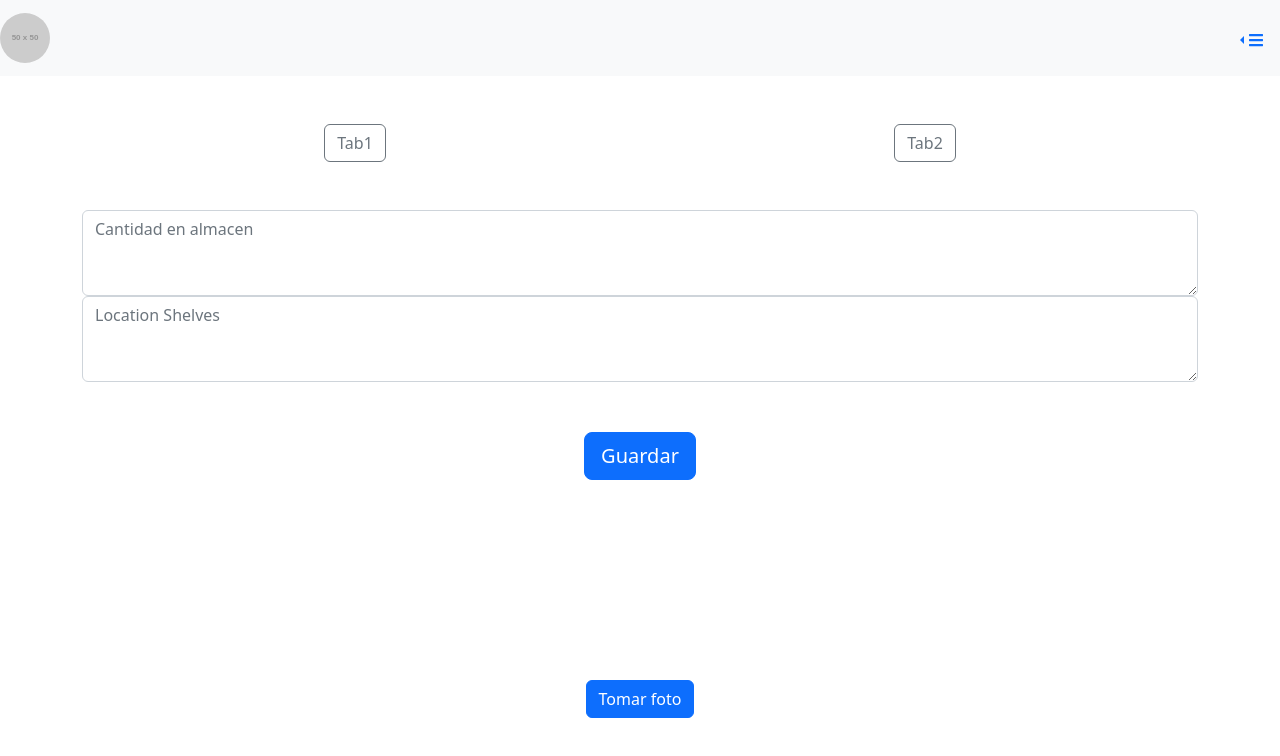
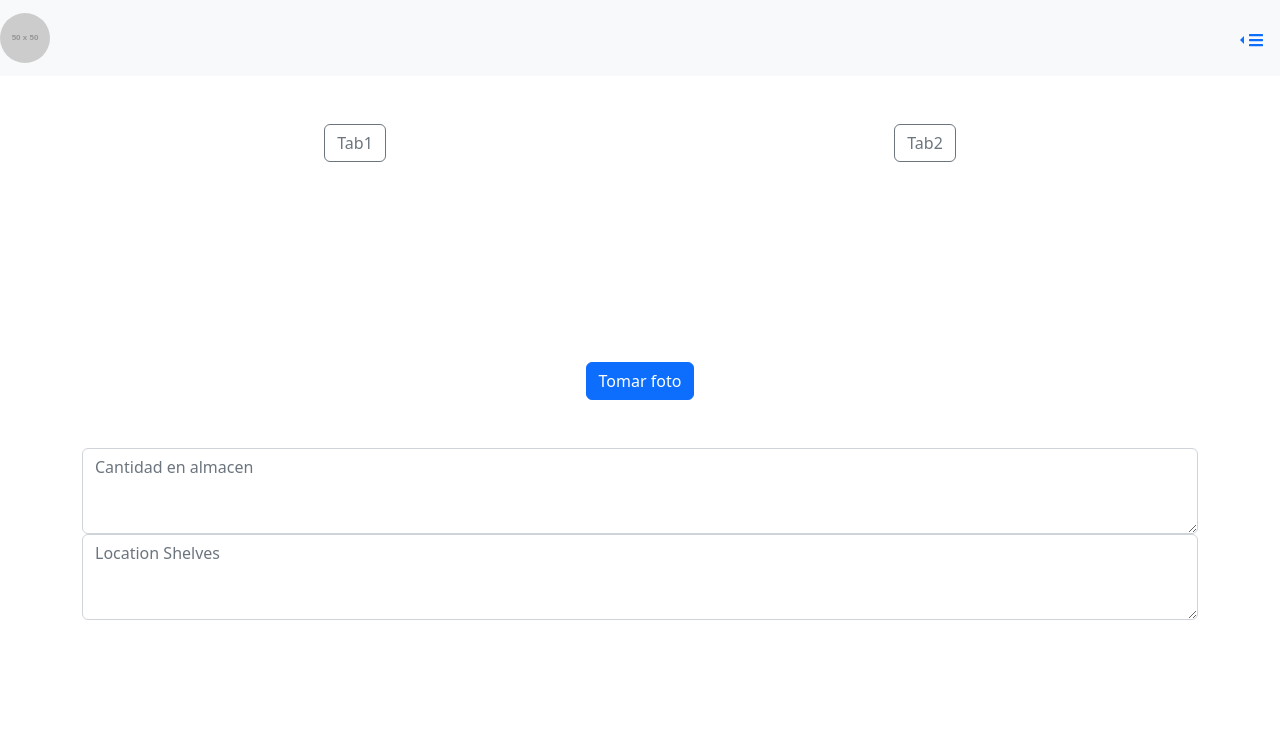
Before and after one commit to GasFeDev/CRUD-AWS, a React (Create React App) app: page / in a window 1280 px wide. Both pictures are taken after a click on the button "Tab2". Shown: the top 756 px of the page. Built offline with nearby package versions, Linux system fonts and the light colour scheme; no server answers.

Commit message:
Posicionar captura de foto

```diff
--- a/src/Body/Body.jsx
+++ b/src/Body/Body.jsx
@@ -53,31 +53,6 @@ const Body = () => {
         <Listar />
       ) : showTab2 ? (
         <div>
-          <Form className="mt-5">
-            <Form.Group>
-              <Form.Control
-                as="textarea"
-                rows={3}
-                type="text"
-                placeholder="Cantidad en almacen"
-              />
-            </Form.Group>
-            <Form.Group>
-              <Form.Control
-                as="textarea"
-                rows={3}
-                type="text"
-                placeholder="Location Shelves"
-              />
-            </Form.Group>
-            <Row style={{ marginTop: "50px" }}>
-              <Col xs={12} md={12}>
-                <Button variant="primary" size="lg">
-                  Guardar
-                </Button>
-              </Col>
-            </Row>
-          </Form>
           <div style={{ marginTop: "50px" }}>
             {imgSrc ? (
               <img src={imgSrc} alt="captured" />
@@ -104,6 +79,24 @@ const Body = () => {
               </>
             )}
           </div>
+          <Form className="mt-5">
+            <Form.Group>
+              <Form.Control
+                as="textarea"
+                rows={3}
+                type="text"
+                placeholder="Cantidad en almacen"
+              />
+            </Form.Group>
+            <Form.Group>
+              <Form.Control
+                as="textarea"
+                rows={3}
+                type="text"
+                placeholder="Location Shelves"
+              />
+            </Form.Group>
+          </Form>
         </div>
       ) : (
         <Form className="mt-5">
```
